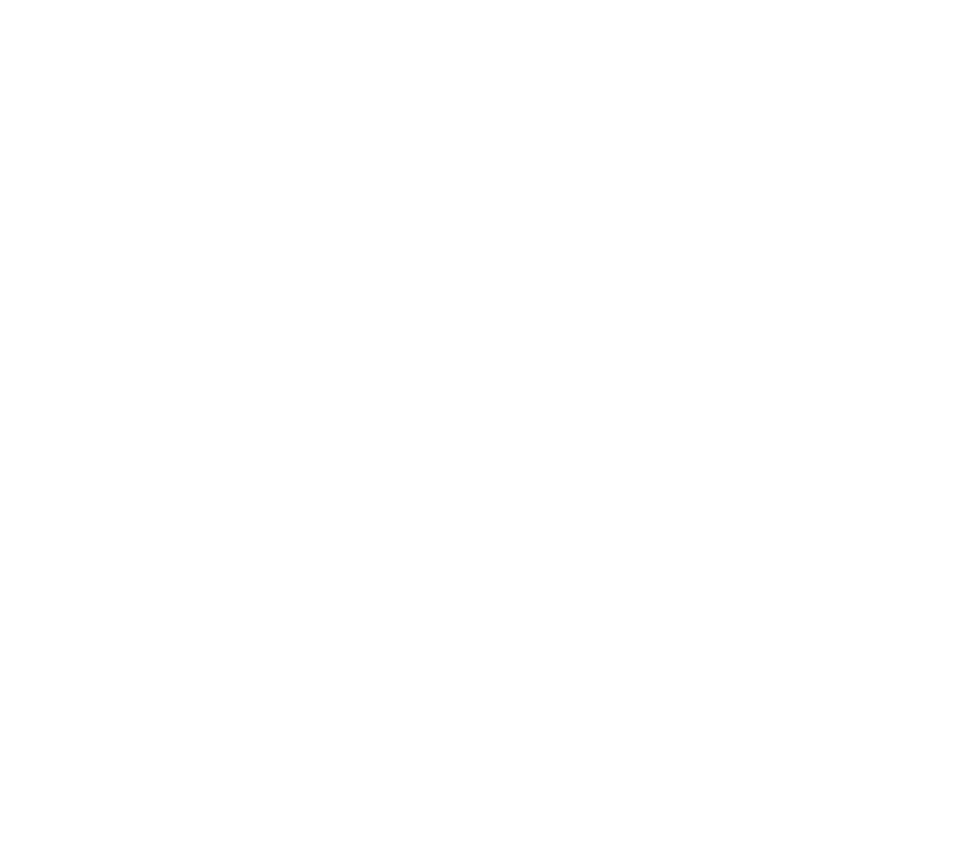
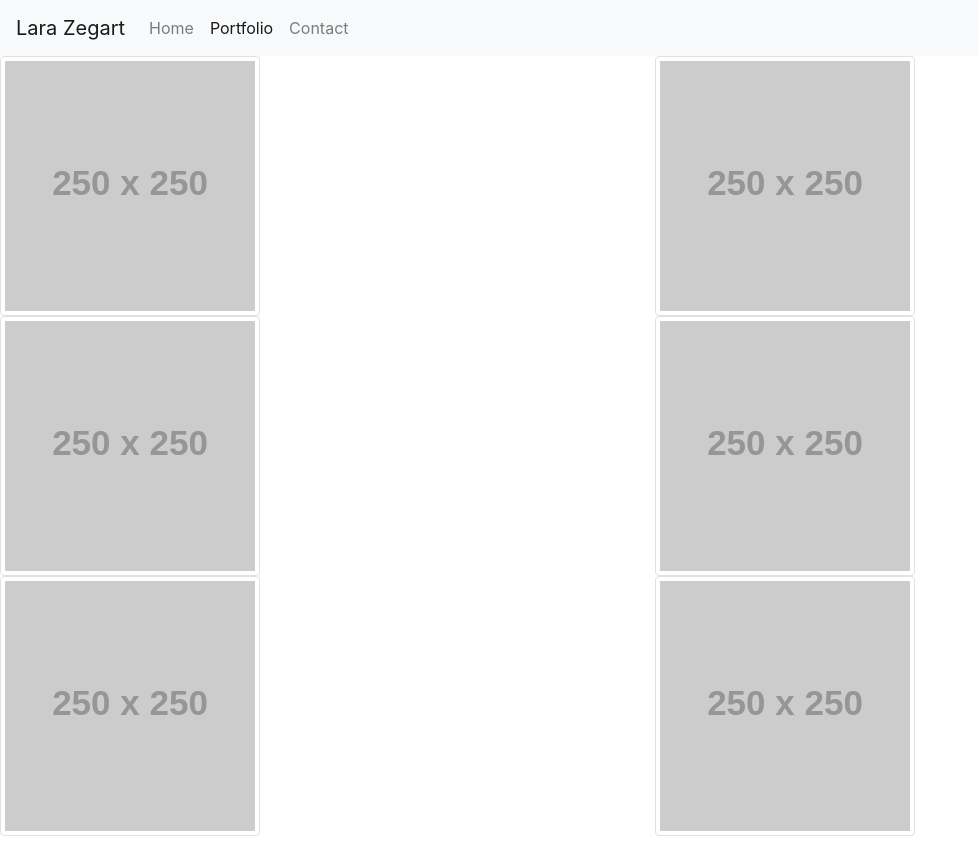
Before and after one commit to lzegart/Responsive-Portfolio, a plain HTML site: page portfolio.html in a window 1280 px wide. Shown: the whole page, without its empty margins (0-978 px from the left). Before the commit the page ends 800 px from the top, so only its background shows below. Drawn offline with nearby package versions, Linux system fonts and the light colour scheme; placeholder pictures from the web are drawn by us.

Commit message:
added portfolio pics

```diff
--- a/portfolio.html
+++ b/portfolio.html
@@ -3,9 +3,60 @@
 <head>
     <meta charset="UTF-8">
     <meta name="viewport" content="width=device-width, initial-scale=1.0">
-    <title>Document</title>
+    <title>Portfolio Page</title>
+    <link rel="stylesheet" href="https://stackpath.bootstrapcdn.com/bootstrap/4.5.2/css/bootstrap.min.css" integrity="sha384-JcKb8q3iqJ61gNV9KGb8thSsNjpSL0n8PARn9HuZOnIxN0hoP+VmmDGMN5t9UJ0Z" crossorigin="anonymous">
 </head>
 <body>
+    <nav class="navbar navbar-expand-lg navbar-light bg-light">
+        <a class="navbar-brand" href="#">Lara Zegart</a>
+        <button class="navbar-toggler" type="button" data-toggle="collapse" data-target="#navbarNav" aria-controls="navbarNav" aria-expanded="false" aria-label="Toggle navigation">
+          <span class="navbar-toggler-icon"></span>
+        </button>
+        <header class="collapse navbar-collapse" id="navbarNav">
+          <ul class="navbar-nav">
+            <li class="nav-item">
+              <a class="nav-link" href="#">Home</a>
+            </li>
+            <li class="nav-item active">
+              <a class="nav-link" href="#">Portfolio</a><span class="sr-only">(current)</span></a>
+            </li>
+            <li class="nav-item">
+              <a class="nav-link" href="#">Contact</a>
+            </li>
+          </ul>
+        </header>
+    </nav>
+    <figure>
+        <div class="row"
+            <div class="col-md-8">
+                <div class="col">
+                    <img src="http://placehold.it/250x250" alt="Placeholder" class="img-thumbnail">
+                </div>
+                <div class="col">
+                    <img src="http://placehold.it/250x250" alt="Placeholder" class="img-thumbnail">
+                </div>
+            </div>
+        </div>
+        <div class="row"
+            <div class="col-md-8">
+                <div class="col">
+                    <img src="http://placehold.it/250x250" alt="Placeholder" class="img-thumbnail">
+                </div>
+                 <div class="col">
+                    <img src="http://placehold.it/250x250" alt="Placeholder" class="img-thumbnail">
+                </div>
+            </div>
+        </div>
+        <div class="row"
+            <div class="col-md-8">
+            <div class="col">
+                <img src="http://placehold.it/250x250" alt="Placeholder" class="img-thumbnail">
+            </div>
+            <div class="col">
+                <img src="http://placehold.it/250x250" alt="Placeholder" class="img-thumbnail">
+            </div>
+        </div>
 
+    </figure>
 </body>
 </html>
--- a/styles.css
+++ b/styles.css
@@ -1,4 +1,7 @@
-    <!-- nav bar styles -->
-.navbarnavbar-lightnavbar-1white [
-    background-color = purple
-]
+.page-header {
+    color: #4AAAA5
+}
+
+article {
+    background-color: black;
+}
```
Also changed, not shown: contact.html (+21 -1 lines), index.html (+9 -13 lines).
